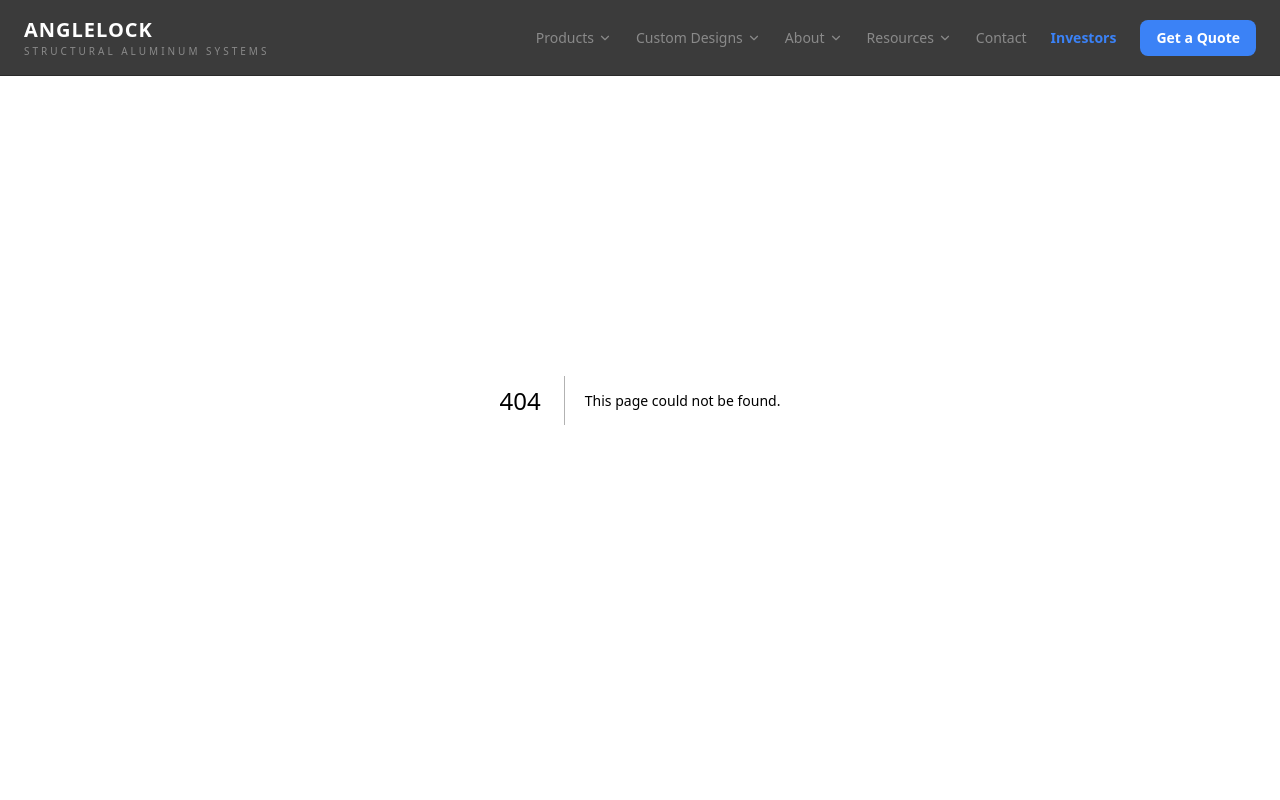
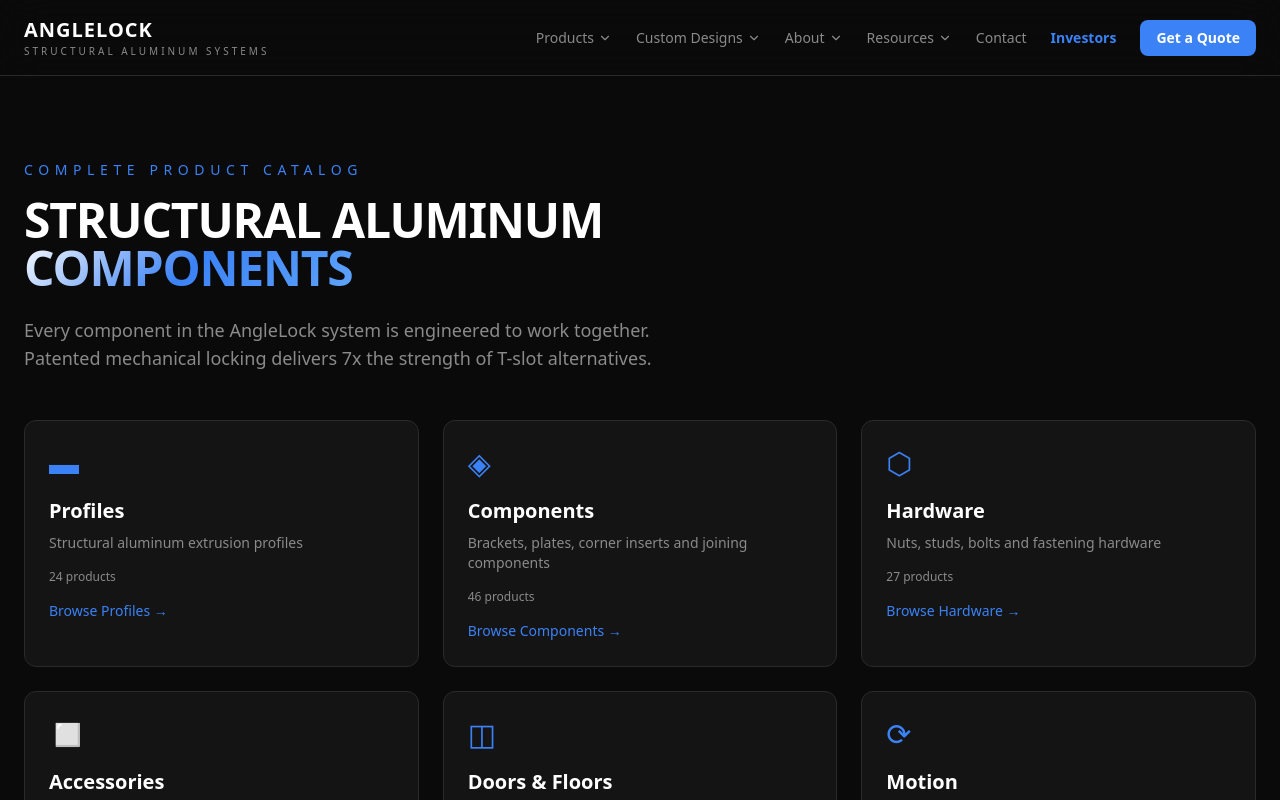
Before and after one commit to watchdogpedro/anglelockllc.com, a Next.js app: page /products in a window 1280 px wide. Before the commit this address had no page. Shown: the top 800 px of the page. Built offline with nearby package versions, Linux system fonts and the light colour scheme.

Commit message:
feat: add ProductCard component and products overview page

```diff
--- /dev/null
+++ b/src/app/products/page.tsx
@@ -0,0 +1,63 @@
+import Link from "next/link";
+import { PRODUCTS_BY_CATEGORY, CATEGORY_LABELS, CATEGORY_DESCRIPTIONS } from "@/lib/products";
+import type { ProductCategory } from "@/lib/products";
+import type { Metadata } from "next";
+
+export const metadata: Metadata = {
+  title: "Products | AngleLock LLC",
+  description: "Browse AngleLock's complete product catalog — profiles, components, hardware, accessories, doors & floors, and motion systems.",
+};
+
+const CATEGORY_ICONS: Record<ProductCategory, string> = {
+  profiles: "▬",
+  components: "◈",
+  hardware: "⬡",
+  accessories: "◻",
+  "doors-and-floors": "◫",
+  motion: "⟳",
+};
+
+export default function ProductsPage() {
+  const categories = Object.keys(PRODUCTS_BY_CATEGORY) as ProductCategory[];
+
+  return (
+    <main className="min-h-screen pt-24">
+      <section className="mx-auto max-w-7xl px-6 py-16">
+        <div className="mb-12">
+          <p className="mb-4 text-sm tracking-[0.4em] text-accent uppercase">
+            Complete Product Catalog
+          </p>
+          <h1 className="text-4xl font-black tracking-tight text-white md:text-5xl">
+            STRUCTURAL ALUMINUM
+            <br />
+            <span className="text-gradient">COMPONENTS</span>
+          </h1>
+          <p className="mt-6 max-w-2xl text-lg text-silver-dim">
+            Every component in the AngleLock system is engineered to work together.
+            Patented mechanical locking delivers 7x the strength of T-slot alternatives.
+          </p>
+        </div>
+
+        <div className="grid gap-6 sm:grid-cols-2 lg:grid-cols-3">
+          {categories.map((cat) => (
+            <Link
+              key={cat}
+              href={`/products/${cat}`}
+              className="group rounded-xl border border-border bg-surface p-6 transition-all hover:border-accent/40 hover:bg-surface-light"
+            >
+              <div className="mb-4 text-3xl text-accent">{CATEGORY_ICONS[cat]}</div>
+              <h2 className="text-xl font-bold text-white">{CATEGORY_LABELS[cat]}</h2>
+              <p className="mt-2 text-sm text-silver-dim">{CATEGORY_DESCRIPTIONS[cat]}</p>
+              <p className="mt-4 text-xs text-silver-dim">
+                {PRODUCTS_BY_CATEGORY[cat].length} products
+              </p>
+              <span className="mt-4 inline-block text-sm font-medium text-accent group-hover:underline">
+                Browse {CATEGORY_LABELS[cat]} →
+              </span>
+            </Link>
+          ))}
+        </div>
+      </section>
+    </main>
+  );
+}
```
Also changed, not shown: src/components/ProductCard.tsx (added, +44 -0 lines).
